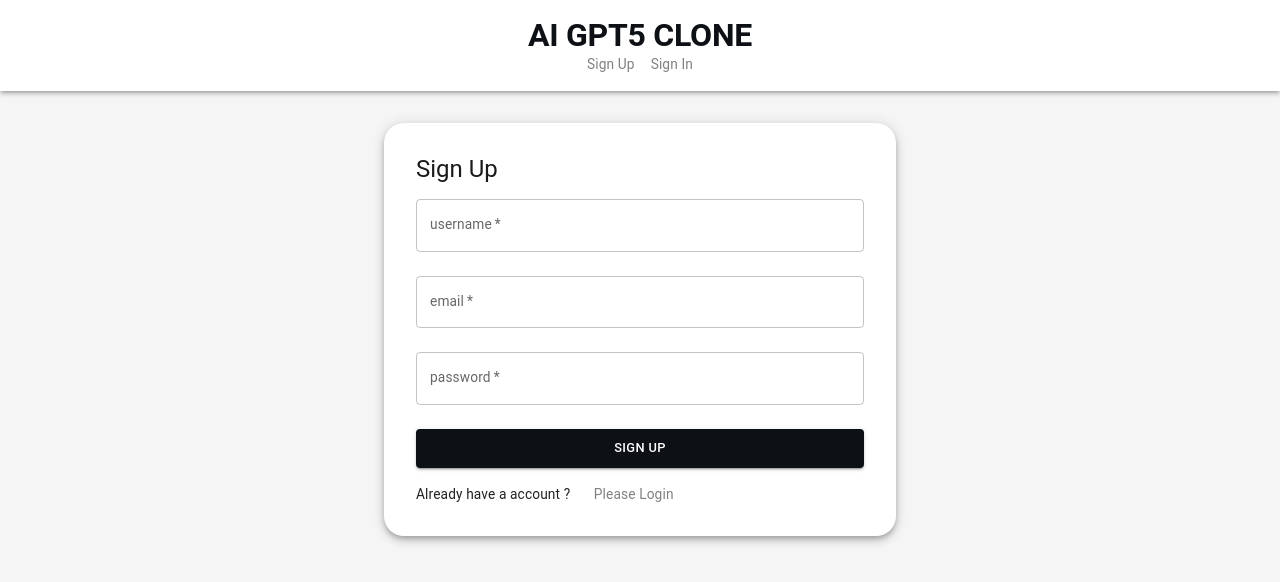
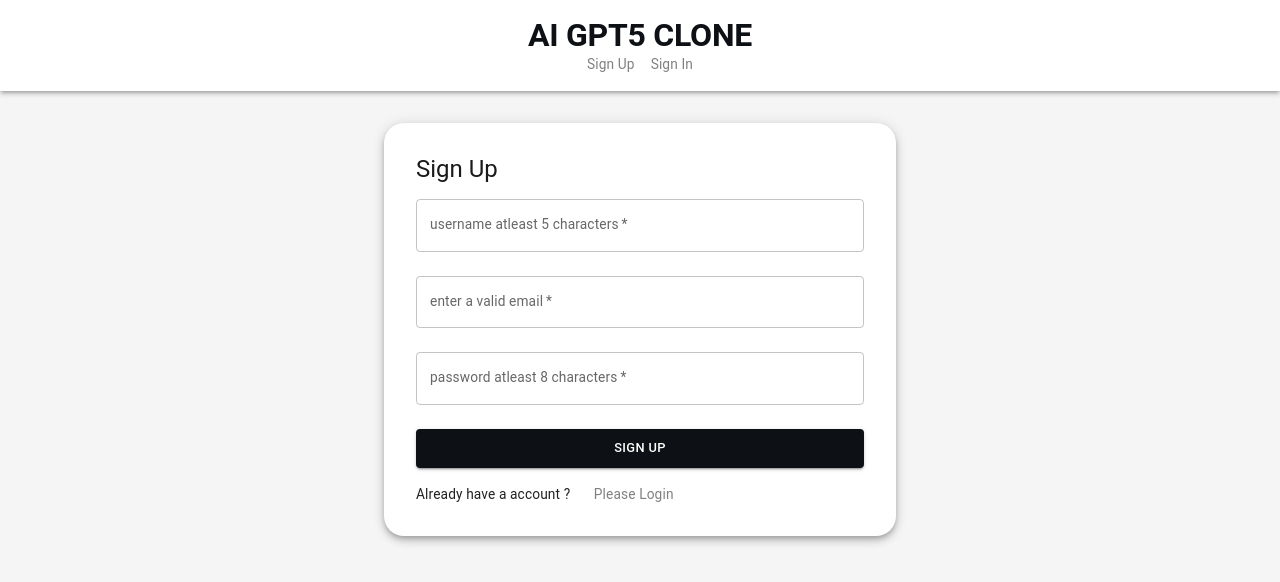
Before and after one commit to HEMANT-YADAV123/XenoAI, a React (Create React App) app in the folder client/: page /register in a window 1280 px wide. Shown: the top 582 px of the page. Built offline with nearby package versions, Linux system fonts and the light colour scheme.

Commit message:
added new labels

```diff
--- a/client/src/pages/Login.js
+++ b/client/src/pages/Login.js
@@ -57,7 +57,7 @@ const Login = () => {
           </Typography>
 
           <TextField
-          label="email"
+          label="enter a valid email"
           type='email'
           required
           margin='normal'
@@ -67,7 +67,7 @@ const Login = () => {
           >
           </TextField>
           <TextField
-          label="password"
+          label="password at least 8 characters"
           type='password'
           required
           margin='normal'
--- a/client/src/pages/Register.js
+++ b/client/src/pages/Register.js
@@ -63,7 +63,7 @@ const Register = () => {
           </Typography>
 
           <TextField
-          label="username"
+          label="username atleast 5 characters"
           required
           margin='normal'
           fullWidth
@@ -72,7 +72,7 @@ const Register = () => {
           >
           </TextField>
           <TextField
-          label="email"
+          label="enter a valid email"
           type='email'
           required
           margin='normal'
@@ -82,7 +82,7 @@ const Register = () => {
           >
           </TextField>
           <TextField
-          label="password"
+          label="password atleast 8 characters"
           type='password'
           required
           margin='normal'
```
